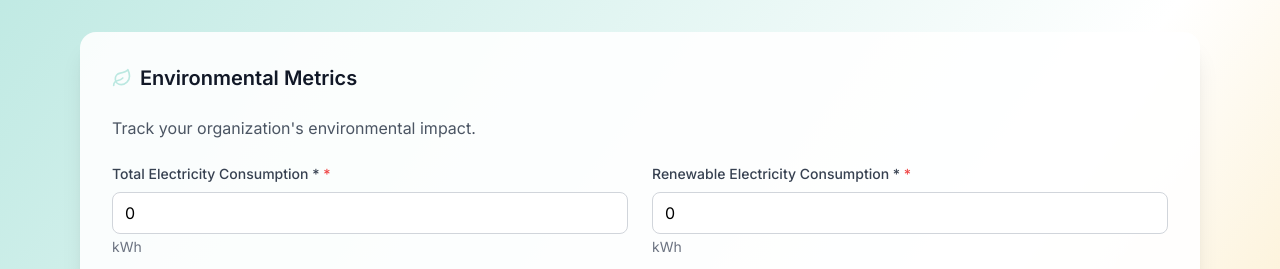
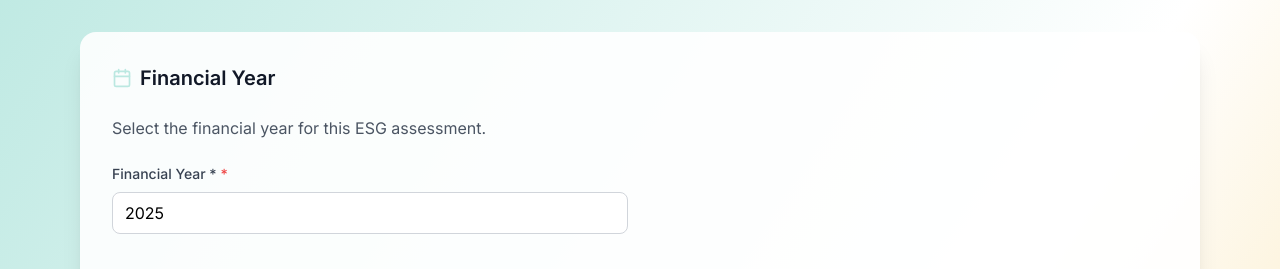
Before and after one commit to Sridhar1030/Oren, a Next.js app in the folder frontend/: page /questionnaire in a window 1280 px wide. Shown: the part 205-474 px from the top of the page. Built offline with nearby package versions, Linux system fonts and the light colour scheme; no server answers; sample sign-in values are in the browser's storage.

Commit message:
added questionaireForm

```diff
--- a/frontend/src/pages/questionnaire.tsx
+++ b/frontend/src/pages/questionnaire.tsx
@@ -14,8 +14,12 @@ import {
 	BarChart3,
 } from "lucide-react";
 import Link from "next/link";
+import { esgAPI, handleApiError, handleApiSuccess } from "@/utils/api";
 
 interface ESGFormData {
+	// Financial Year
+	financialYear: number;
+
 	// Environmental Metrics
 	totalElectricityConsumption: number;
 	renewableElectricityConsumption: number;
@@ -26,11 +30,11 @@ interface ESGFormData {
 	totalEmployees: number;
 	femaleEmployees: number;
 	averageTrainingHours: number;
-	communityInvestment: number;
+	communityInvestmentSpend: number;
 
 	// Governance Metrics
-	independentBoardMembers: number;
-	hasDataPrivacyPolicy: string;
+	independentBoardMembersPercent: number;
+	hasDataPrivacyPolicy: boolean;
 	totalRevenue: number;
 }
 
@@ -40,6 +44,7 @@ interface ValidationErrors {
 
 const QuestionnairePage: React.FC = () => {
 	const [formData, setFormData] = useState<ESGFormData>({
+		financialYear: new Date().getFullYear(),
 		totalElectricityConsumption: 0,
 		renewableElectricityConsumption: 0,
 		totalFuelConsumption: 0,
@@ -47,9 +52,9 @@ const QuestionnairePage: React.FC = () => {
 		totalEmployees: 0,
 		femaleEmployees: 0,
 		averageTrainingHours: 0,
-		communityInvestment: 0,
-		independentBoardMembers: 0,
-		hasDataPrivacyPolicy: "",
+		communityInvestmentSpend: 0,
+		independentBoardMembersPercent: 0,
+		hasDataPrivacyPolicy: false,
 		totalRevenue: 0,
 	});
 
@@ -73,7 +78,7 @@ const QuestionnairePage: React.FC = () => {
 			: 0;
 	const communitySpendRatio =
 		formData.totalRevenue > 0
-			? (formData.communityInvestment / formData.totalRevenue) * 100
+			? (formData.communityInvestmentSpend / formData.totalRevenue) * 100
 			: 0;
 
 	const validateForm = (): boolean => {
@@ -100,17 +105,12 @@ const QuestionnairePage: React.FC = () => {
 		}
 
 		// Governance validations
-		if (formData.independentBoardMembers > 100) {
-			newErrors.independentBoardMembers = "Percentage cannot exceed 100%";
+		if (formData.independentBoardMembersPercent > 100) {
+			newErrors.independentBoardMembersPercent = "Percentage cannot exceed 100%";
 		}
 
-		if (formData.independentBoardMembers < 0) {
-			newErrors.independentBoardMembers = "Percentage cannot be negative";
-		}
-
-		// Required field validations
-		if (!formData.hasDataPrivacyPolicy) {
-			newErrors.hasDataPrivacyPolicy = "Please select an option";
+		if (formData.independentBoardMembersPercent < 0) {
+			newErrors.independentBoardMembersPercent = "Percentage cannot be negative";
 		}
 
 		setErrors(newErrors);
@@ -123,7 +123,8 @@ const QuestionnairePage: React.FC = () => {
 		const { name, value, type } = e.target;
 		setFormData((prev) => ({
 			...prev,
-			[name]: type === "number" ? parseFloat(value) || 0 : value,
+			[name]: type === "number" ? parseFloat(value) || 0 :
+					name === "hasDataPrivacyPolicy" ? value === "true" : value,
 		}));
 
 		// Clear error when user starts typing
@@ -142,20 +143,33 @@ const QuestionnairePage: React.FC = () => {
 		setIsSubmitting(true);
 
 		try {
-
 			console.log("Submitting ESG data:", formData);
 
-			// Simulate API call
-			await new Promise((resolve) => setTimeout(resolve, 1000));
+			// Make API call to save ESG data
+			const response = await esgAPI.saveResponse(formData);
 
-			// Show success message
-			alert("ESG data saved successfully!");
+			console.log("ESG data saved successfully:", response.data);
+			handleApiSuccess("ESG data saved successfully!");
 
-			// Reset form or redirect
-			// router.push('/dashboard');
+			// Reset form
+			setFormData({
+				financialYear: new Date().getFullYear(),
+				totalElectricityConsumption: 0,
+				renewableElectricityConsumption: 0,
+				totalFuelConsumption: 0,
+				carbonEmissions: 0,
+				totalEmployees: 0,
+				femaleEmployees: 0,
+				averageTrainingHours: 0,
+				communityInvestmentSpend: 0,
+				independentBoardMembersPercent: 0,
+				hasDataPrivacyPolicy: false,
+				totalRevenue: 0,
+			});
+
 		} catch (error) {
 			console.error("Error saving ESG data:", error);
-			alert("Error saving data. Please try again.");
+			handleApiError(error);
 		} finally {
 			setIsSubmitting(false);
 		}
@@ -194,6 +208,40 @@ const QuestionnairePage: React.FC = () => {
 					{/* Form */}
 					<div className="bg-white/90 shadow-xl rounded-2xl p-8">
 						<form onSubmit={handleSubmit} className="space-y-8">
+							{/* Financial Year */}
+							<div className="space-y-6">
+								<h2 className="text-xl font-semibold text-gray-900 flex items-center">
+									<Calendar className="w-5 h-5 mr-2 text-[#BBE8E1]" />
+									Financial Year
+								</h2>
+								<p className="text-gray-600">
+									Select the financial year for this ESG assessment.
+								</p>
+
+								<div className="grid grid-cols-1 md:grid-cols-2 gap-6">
+									<div>
+										<label className="block text-sm font-medium text-gray-700 mb-2">
+											Financial Year *{" "}
+											<span className="text-red-500">
+												*
+											</span>
+										</label>
+										<input
+											type="number"
+											name="financialYear"
+											value={formData.financialYear}
+											onChange={handleInputChange}
+											className={getInputClass(
+												"financialYear"
+											)}
+											placeholder="2024"
+											min="2000"
+											max={new Date().getFullYear() + 1}
+										/>
+									</div>
+								</div>
+							</div>
+
 							{/* Environmental Metrics */}
 							<div className="space-y-6">
 								<h2 className="text-xl font-semibold text-gray-900 flex items-center">
@@ -422,11 +470,11 @@ const QuestionnairePage: React.FC = () => {
 										</label>
 										<input
 											type="number"
-											name="communityInvestment"
-											value={formData.communityInvestment}
+											name="communityInvestmentSpend"
+											value={formData.communityInvestmentSpend}
 											onChange={handleInputChange}
 											className={getInputClass(
-												"communityInvestment"
+												"communityInvestmentSpend"
 											)}
 											placeholder="0.00"
 											min="0"
@@ -460,13 +508,13 @@ const QuestionnairePage: React.FC = () => {
 										</label>
 										<input
 											type="number"
-											name="independentBoardMembers"
+											name="independentBoardMembersPercent"
 											value={
-												formData.independentBoardMembers
+												formData.independentBoardMembersPercent
 											}
 											onChange={handleInputChange}
 											className={getInputClass(
-												"independentBoardMembers"
+												"independentBoardMembersPercent"
 											)}
 											placeholder="0.0"
 											min="0"
@@ -476,10 +524,10 @@ const QuestionnairePage: React.FC = () => {
 										<span className="text-sm text-gray-500">
 											%
 										</span>
-										{errors.independentBoardMembers && (
+										{errors.independentBoardMembersPercent && (
 											<div className="flex items-center mt-1 text-red-600 text-sm">
 												<AlertCircle className="w-4 h-4 mr-1" />
-												{errors.independentBoardMembers}
+												{errors.independentBoardMembersPercent}
 											</div>
 										)}
 									</div>
@@ -494,18 +542,18 @@ const QuestionnairePage: React.FC = () => {
 										<select
 											name="hasDataPrivacyPolicy"
 											value={
-												formData.hasDataPrivacyPolicy
+												formData.hasDataPrivacyPolicy ? "true" : "false"
 											}
 											onChange={handleInputChange}
 											className={getInputClass(
 												"hasDataPrivacyPolicy"
 											)}
 										>
-											<option value="">
+											<option value="false">
 												Select an option
 											</option>
-											<option value="yes">Yes</option>
-											<option value="no">No</option>
+											<option value="true">Yes</option>
+											<option value="false">No</option>
 										</select>
 										{errors.hasDataPrivacyPolicy && (
 											<div className="flex items-center mt-1 text-red-600 text-sm">
```
